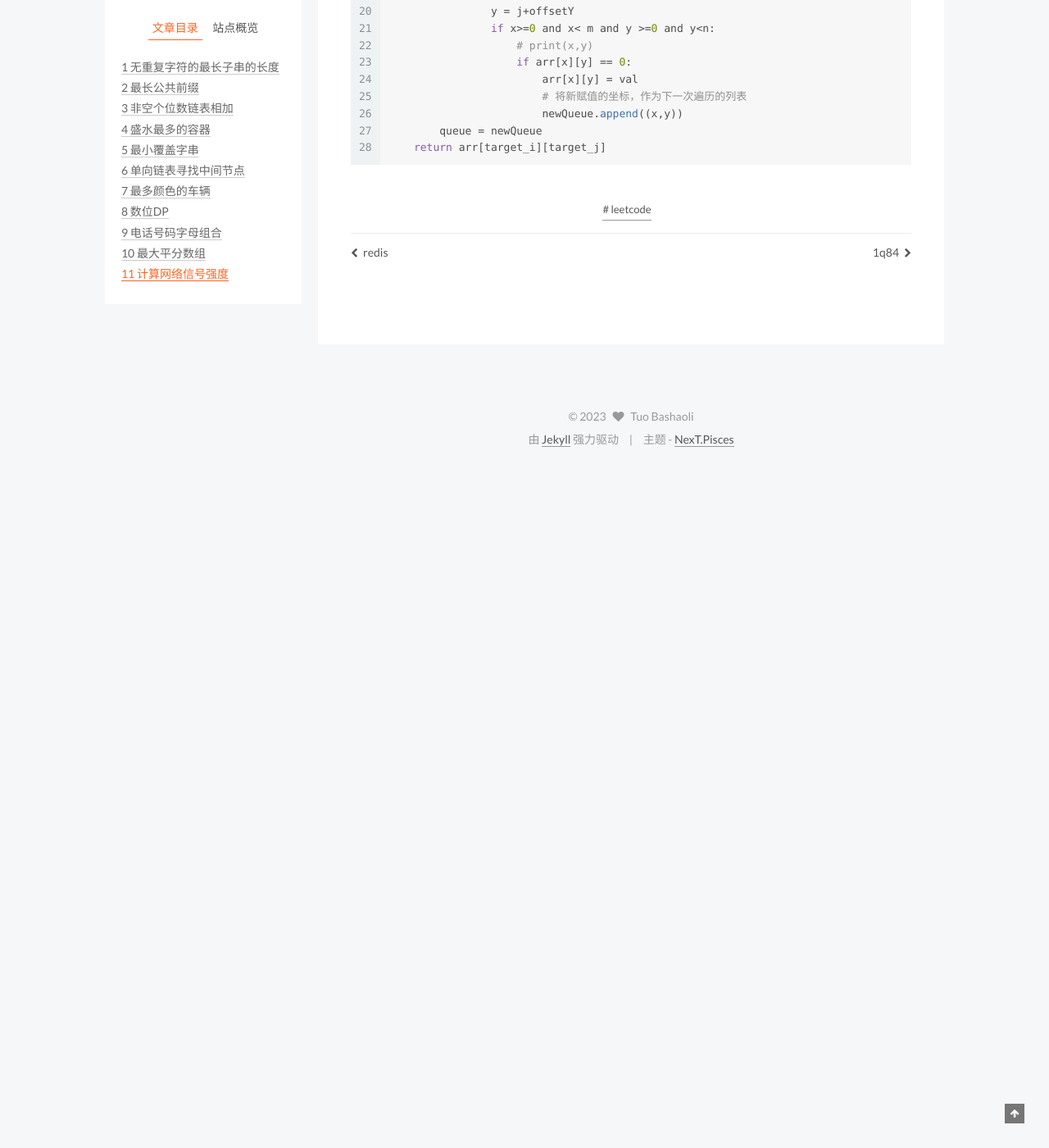
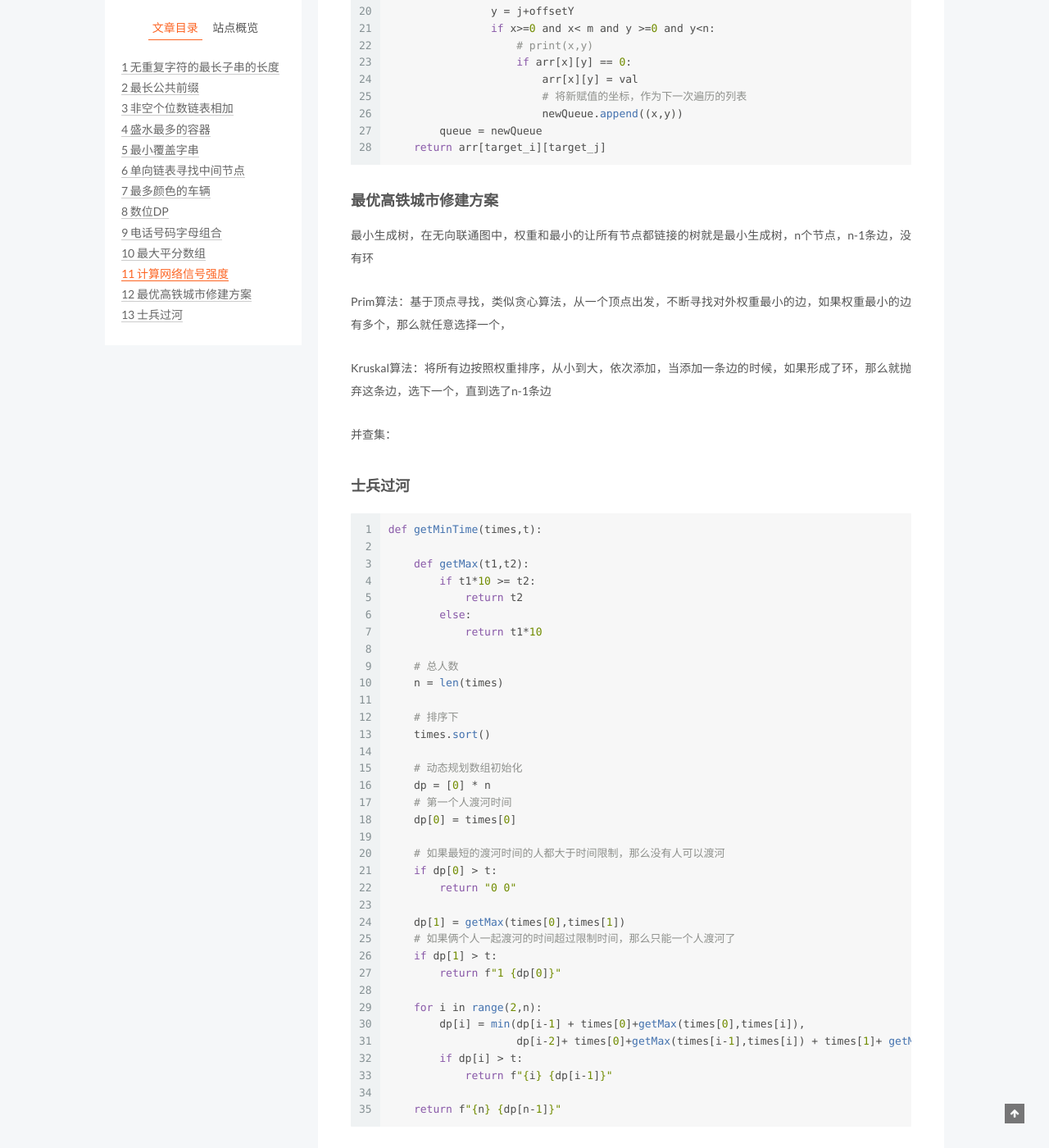
Before and after one commit to tuobashaoli/tuobashaoli.github.io, a Jekyll site: the page built from _posts/2020-01-20-leetcode.markdown, in a window 1280 px wide and 1400 px high, scrolled down 6310 px. Shown: the whole window at 82% size. Built offline with Jekyll 4.4.1, drawn with Linux system fonts in a browser that asks for light colours; comment, search, counter and statistics services are not loaded; before the commit the page ends 6880 px from its top, so only the background shows below that.

Commit message:
update leetcode

````diff
--- a/_posts/2020-01-20-leetcode.markdown
+++ b/_posts/2020-01-20-leetcode.markdown
@@ -308,3 +308,56 @@ def getSignal(arr,target_i,target_j):
         queue = newQueue
     return arr[target_i][target_j]
 ```
+
+### 最优高铁城市修建方案
+
+最小生成树，在无向联通图中，权重和最小的让所有节点都链接的树就是最小生成树，n个节点，n-1条边，没有环
+
+Prim算法：基于顶点寻找，类似贪心算法，从一个顶点出发，不断寻找对外权重最小的边，如果权重最小的边有多个，那么就任意选择一个，
+
+Kruskal算法：将所有边按照权重排序，从小到大，依次添加，当添加一条边的时候，如果形成了环，那么就抛弃这条边，选下一个，直到选了n-1条边
+
+并查集：
+
+
+### 士兵过河
+
+
+
+```python
+def getMinTime(times,t):
+
+    def getMax(t1,t2):
+        if t1*10 >= t2:
+            return t2
+        else:
+            return t1*10
+
+    # 总人数
+    n = len(times)
+
+    # 排序下
+    times.sort()
+
+    # 动态规划数组初始化
+    dp = [0] * n
+    # 第一个人渡河时间
+    dp[0] = times[0]
+
+    # 如果最短的渡河时间的人都大于时间限制，那么没有人可以渡河
+    if dp[0] > t:
+        return "0 0"
+
+    dp[1] = getMax(times[0],times[1])
+    # 如果俩个人一起渡河的时间超过限制时间，那么只能一个人渡河了
+    if dp[1] > t:
+        return f"1 {dp[0]}"
+
+    for i in range(2,n):
+        dp[i] = min(dp[i-1] + times[0]+getMax(times[0],times[i]),
+                    dp[i-2]+ times[0]+getMax(times[i-1],times[i]) + times[1]+ getMax(times[0],times[1]))
+        if dp[i] > t:
+            return f"{i} {dp[i-1]}"
+
+    return f"{n} {dp[n-1]}"
+```
````
